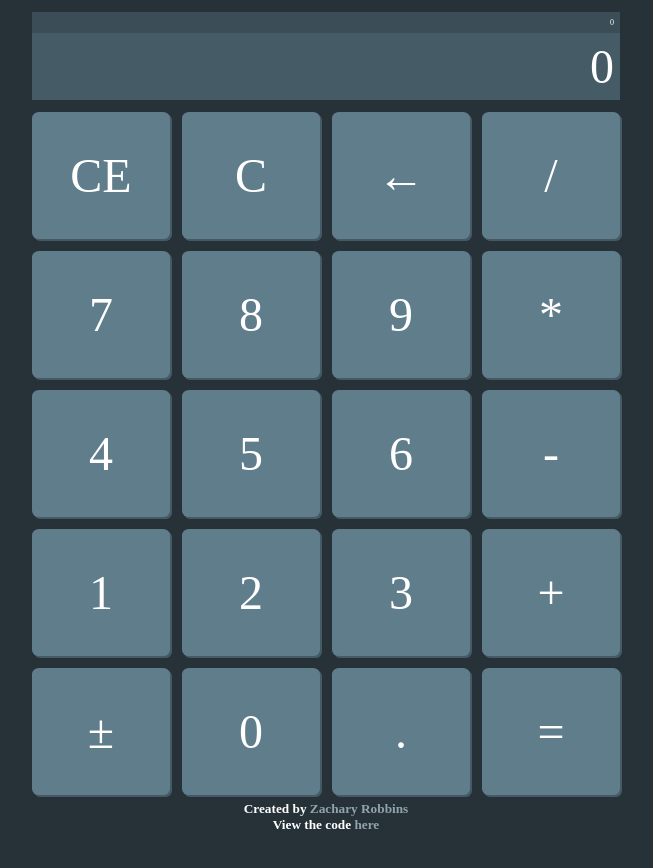
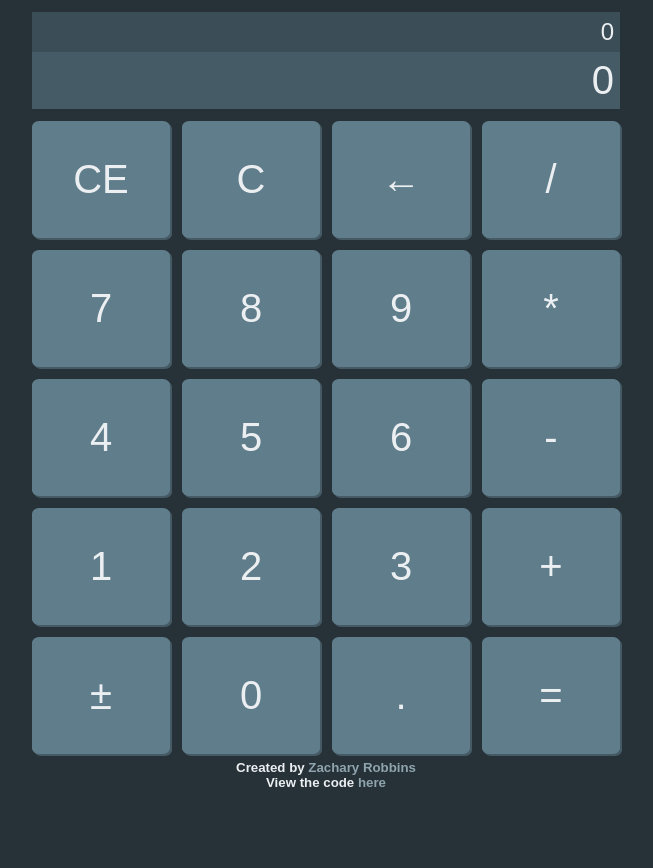
Before and after one commit to Xaqiri/Calculator, a plain HTML site: page index.html in a window 1280 px wide. Shown: the whole page, without its empty margins (314-967 px from the left). Drawn offline with Linux system fonts and the light colour scheme.

Commit message:
Changed font, cleaned up css a bit

```diff
--- a/css/main.scss
+++ b/css/main.scss
@@ -17,9 +17,9 @@ $bg-900: 	#263238;
 
 body {
 	background: $bg-900;
-	// color: $bg-50;
-	color: white;
-	font-size: 3em;
+	color: $bg-50;
+	font-family: sans-serif;
+	font-size: 2.5em;
 	margin: 0;
 	padding: 0;
 	@include user-select();
@@ -41,7 +41,7 @@ a {
 
 #history {
 	text-align: right;
-	font-size: .5rem;
+	font-size: 1.5rem;
 	background: lighten($bg-900, 10%);
 	padding: 1%;
 	margin: 2% 1% 0 1%;
@@ -60,7 +60,6 @@ a {
 	margin: 0 auto 10% auto;
 	max-width: 600px;
 	padding: 0;
-	// border: 1px solid white;
 }
 
 .square {
@@ -70,9 +69,7 @@ a {
 	margin: 1%;
 	padding-top: 6%;
 	padding-bottom: 6%;
-	// height: 40px;
 	float: left;
-	// display: inline-block;
 	text-align: center;
 	box-shadow: 2px 2px $bg-700;
 	&:hover {
```
Also changed, not shown: css/main.css, 1 other file.
